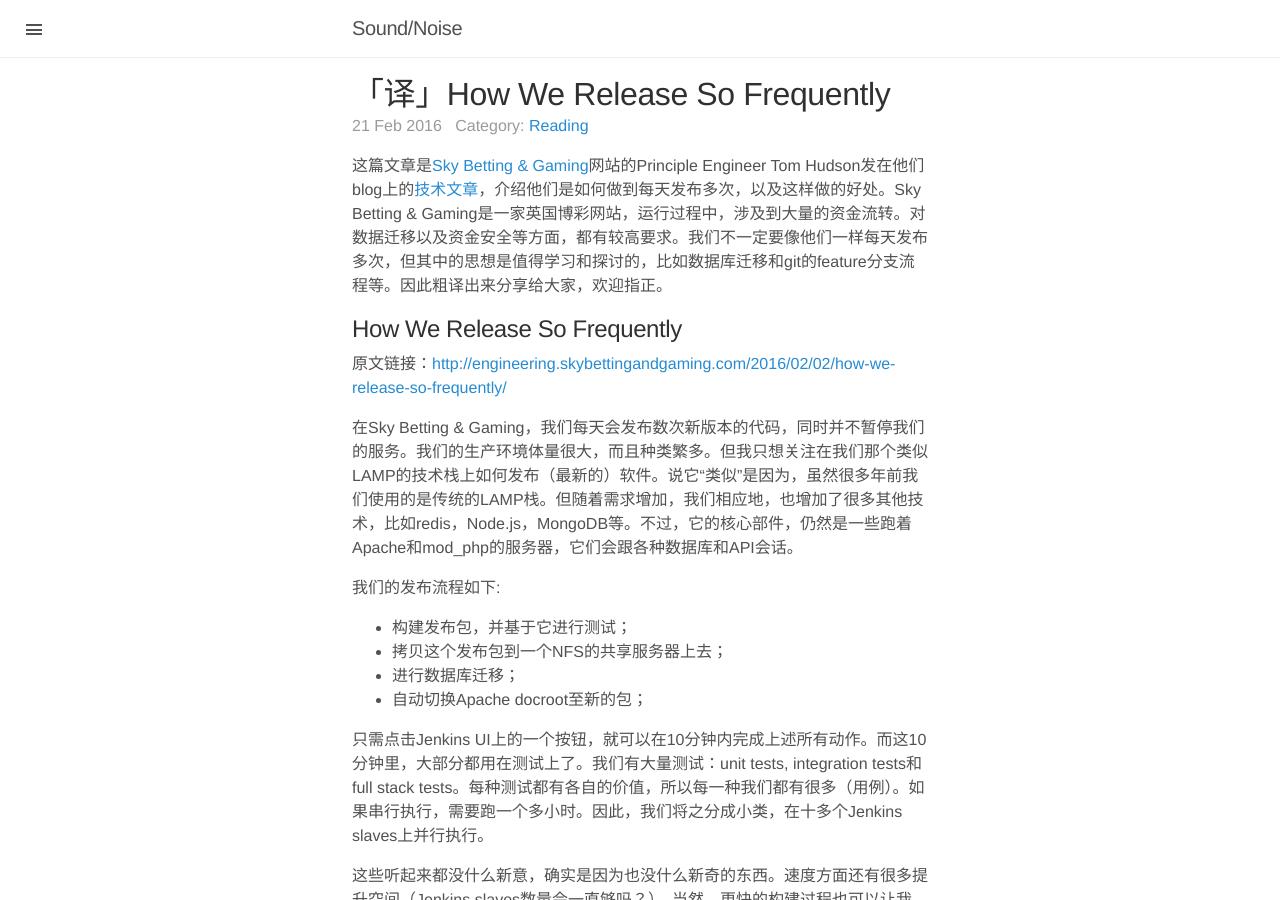
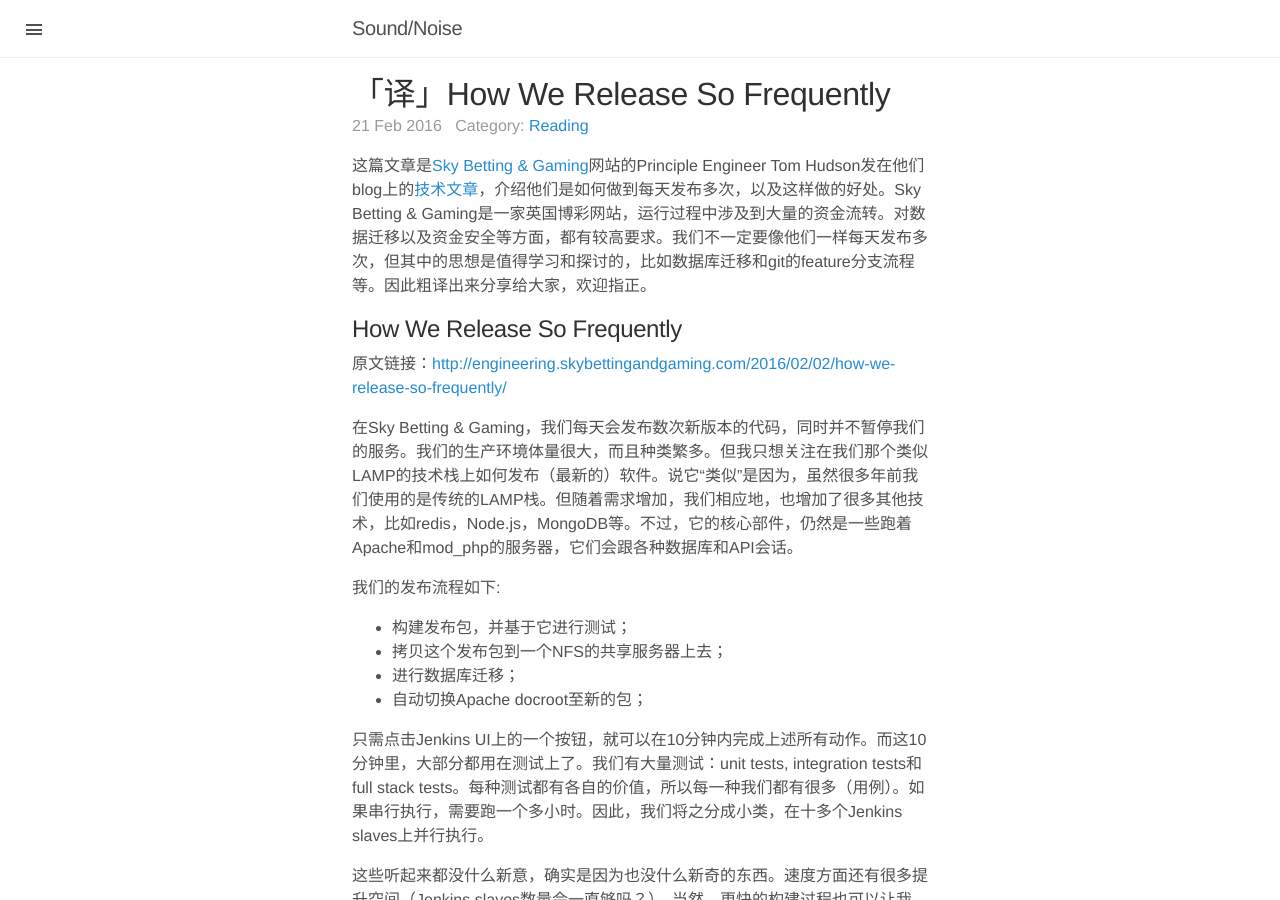
Before and after one commit to happybit/happybit.github.io, a Jekyll site: the page built from _posts/2016-02-21-translate-how-we-release-so-frequently.markdown, in a window 1280 px wide and 900 px high. Built offline with Jekyll 4.4.1, drawn with Linux system fonts in a browser that asks for light colours; comment, search, counter and statistics services are not loaded.

Commit message:
minor change

```diff
--- a/_posts/2016-02-21-translate-how-we-release-so-frequently.markdown
+++ b/_posts/2016-02-21-translate-how-we-release-so-frequently.markdown
@@ -6,7 +6,7 @@
 categories: Reading
 ---
 
-这篇文章是[Sky Betting & Gaming](https://www.skybet.com/)网站的Principle Engineer Tom Hudson发在他们blog上的[技术文章](http://engineering.skybettingandgaming.com/2016/02/02/how-we-release-so-frequently/)，介绍他们是如何做到每天发布多次，以及这样做的好处。Sky Betting & Gaming是一家英国博彩网站，运行过程中，涉及到大量的资金流转。对数据迁移以及资金安全等方面，都有较高要求。我们不一定要像他们一样每天发布多次，但其中的思想是值得学习和探讨的，比如数据库迁移和git的feature分支流程等。因此粗译出来分享给大家，欢迎指正。
+这篇文章是[Sky Betting & Gaming](https://www.skybet.com/)网站的Principle Engineer Tom Hudson发在他们blog上的[技术文章](http://engineering.skybettingandgaming.com/2016/02/02/how-we-release-so-frequently/)，介绍他们是如何做到每天发布多次，以及这样做的好处。Sky Betting & Gaming是一家英国博彩网站，运行过程中涉及到大量的资金流转。对数据迁移以及资金安全等方面，都有较高要求。我们不一定要像他们一样每天发布多次，但其中的思想是值得学习和探讨的，比如数据库迁移和git的feature分支流程等。因此粗译出来分享给大家，欢迎指正。
 
 <!--more-->
 
```
